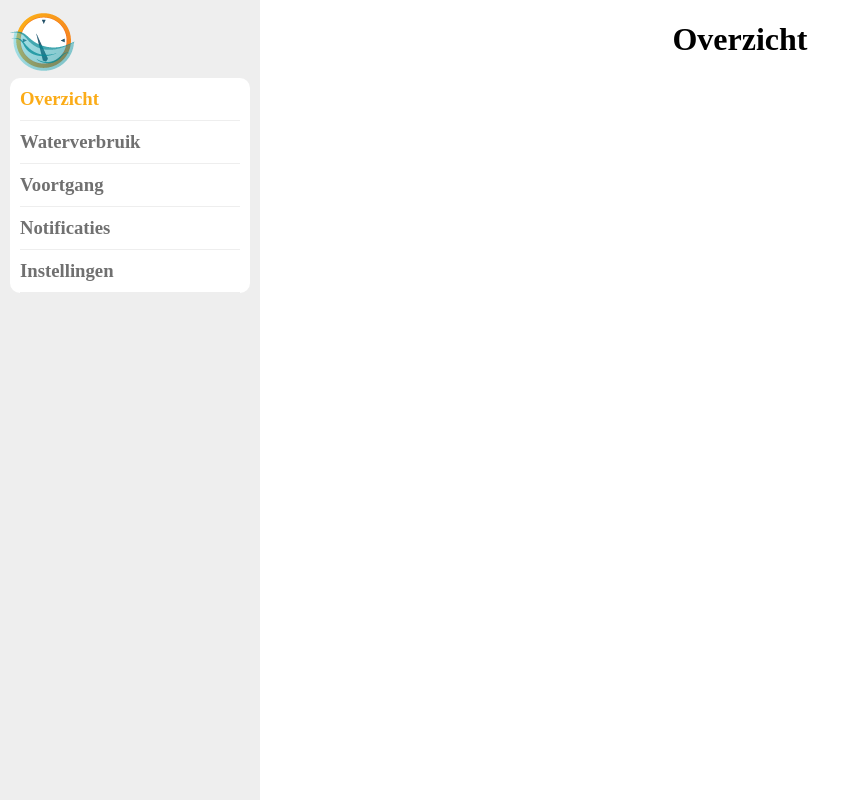
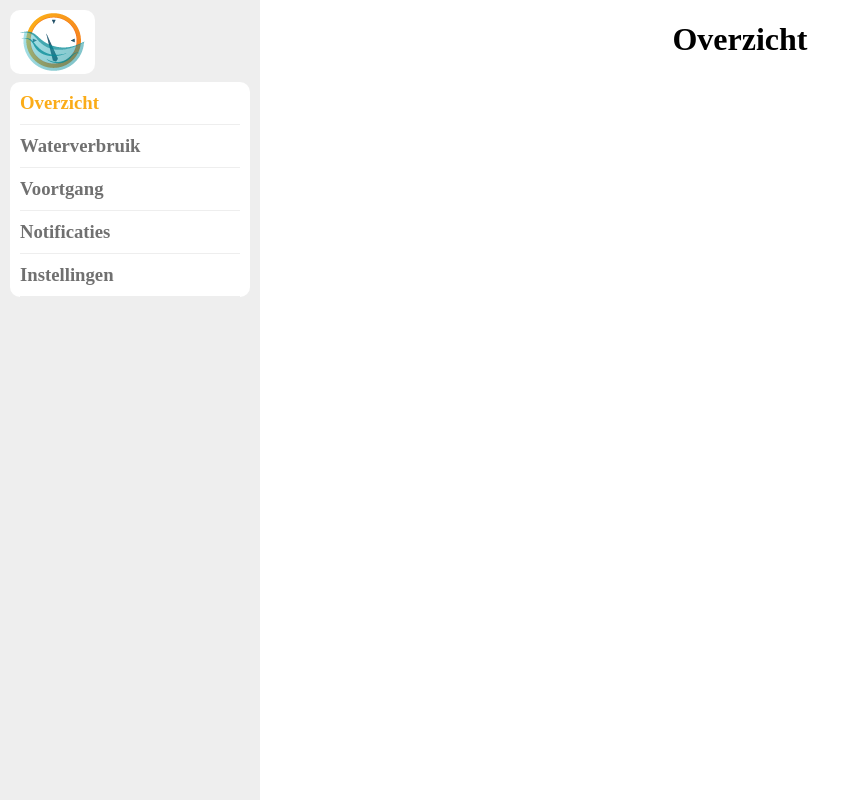
Before and after one commit to Burrely/h2o-web-app, a plain HTML site: page home.html in a window 1280 px wide. Shown: the whole page, without its empty margins (0-861 px from the left). Drawn offline with Linux system fonts and the light colour scheme; a web font is replaced by a local one.

Commit message:
Sidebar main section styling
Changed the styling of the main section elements within the sidebar.

- Applied the previously exclusive cornered border, white background and padding to all direct children within the sidebar.

```diff
--- a/Assets/Stylesheets/stylesheet.css
+++ b/Assets/Stylesheets/stylesheet.css
@@ -52,8 +52,9 @@ main > * {
     background-color: var(--tint);
 }
 
-.sidebar > nav {
+.sidebar > * {
     border-radius: 10px;
+    margin-bottom: 4px;
     padding: 0 10px;
     background-color: var(--background);
 }
```
